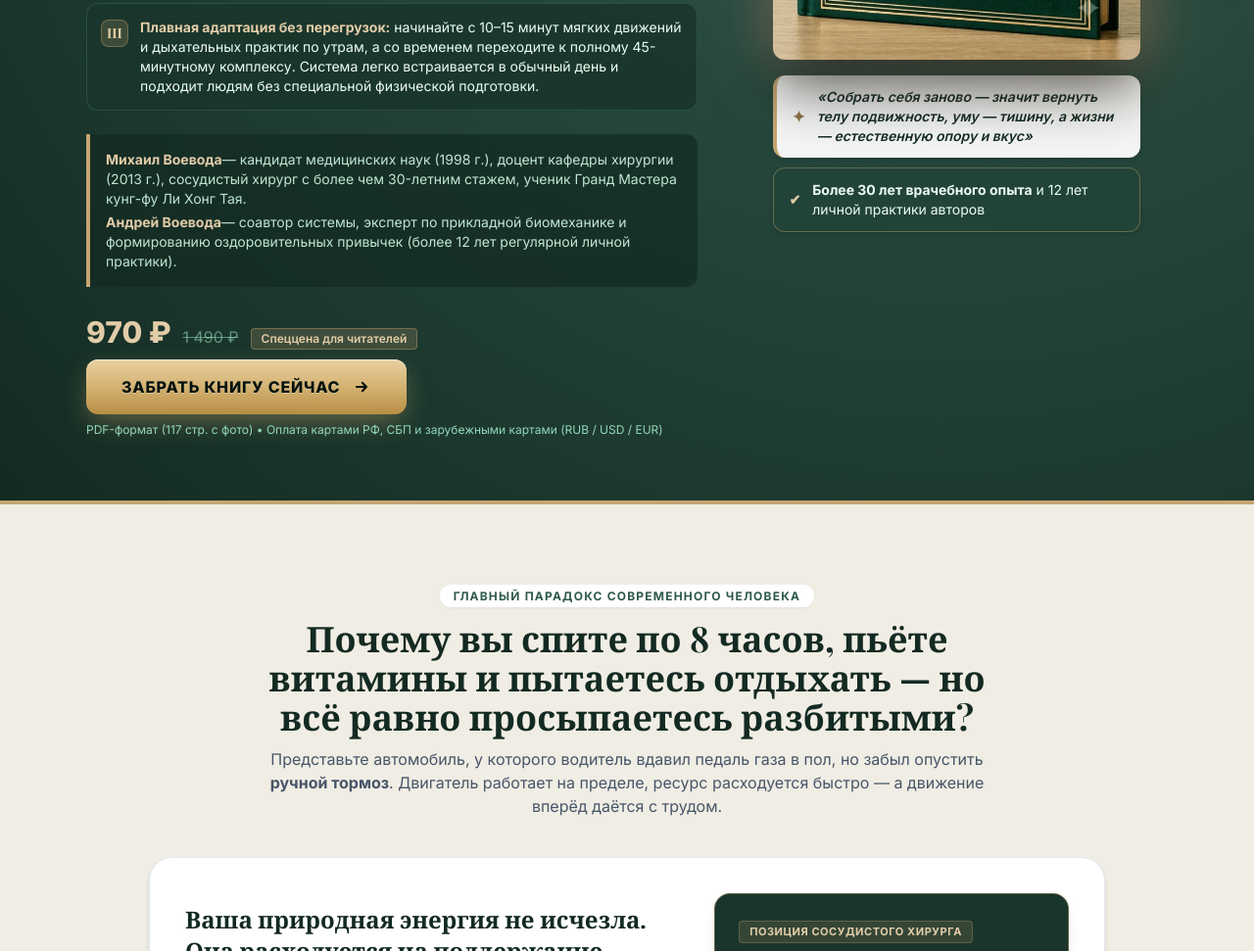
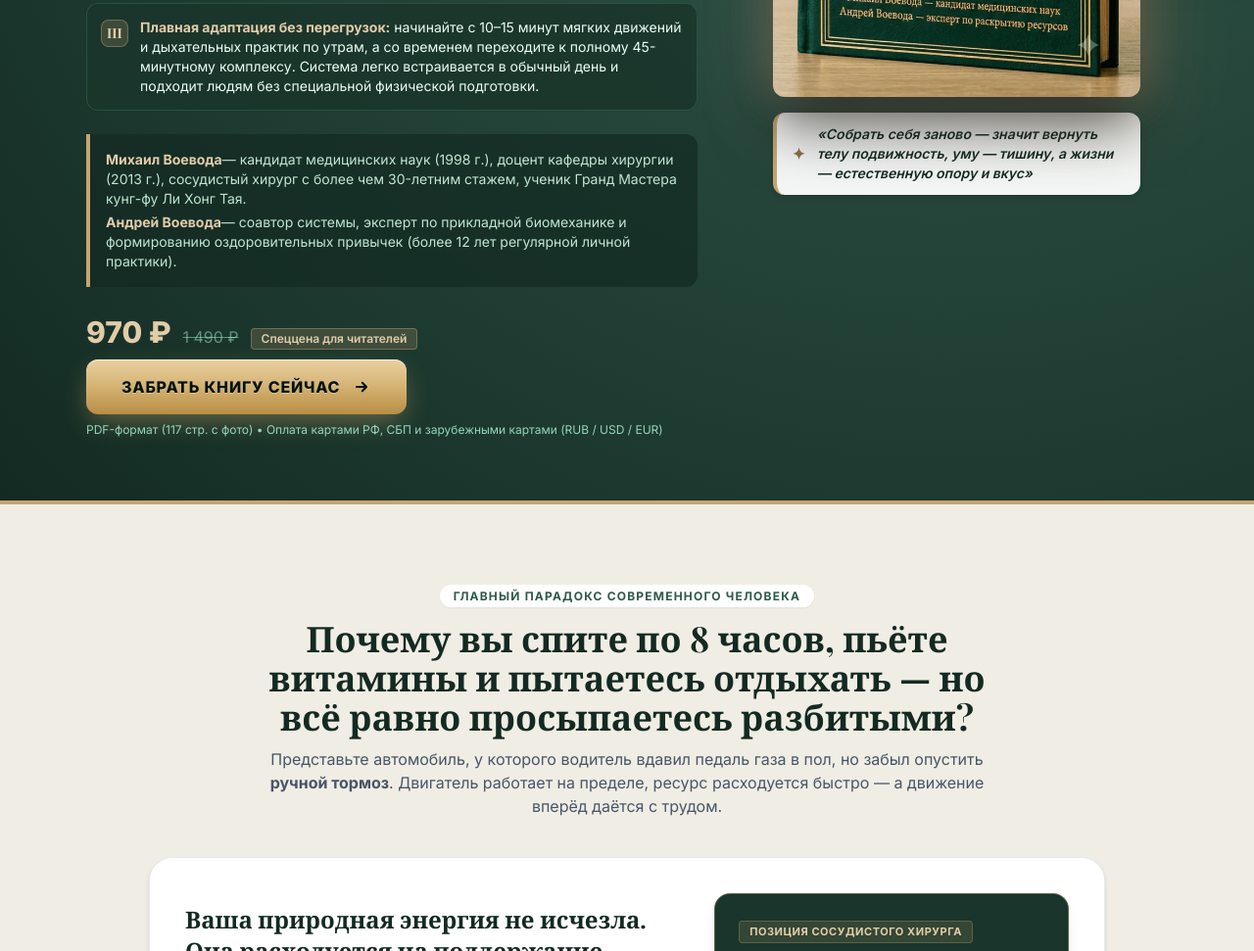
Before and after one commit to kynfy555/voevoda-site, a plain HTML site: page index.html in a window 1280 px wide. Shown: the part 837-1808 px from the top of the page at 98% size. Drawn offline with nearby package versions, Linux system fonts and the light colour scheme; a web font is replaced by a local one.

Commit message:
Update index.html

```diff
--- a/index.html
+++ b/index.html
@@ -397,10 +397,7 @@
                 <span class="text-goldDark font-bold text-base shrink-0">✦</span>
                 <span class="font-semibold italic">«Собрать себя заново — значит вернуть телу подвижность, уму — тишину, а жизни — естественную опору и вкус»</span>
               </div>
-              <div class="bg-[#224438]/95 text-emerald-50 px-4 py-3 rounded-xl border border-gold/40 shadow-md flex items-center gap-3 text-sm">
-                <span class="text-goldLight font-bold shrink-0">✔</span>
-                <span><strong>Более 30 лет врачебного опыта</strong> и 12 лет личной практики авторов</span>
-              </div>
+
             </div>
 
           </div>
```
